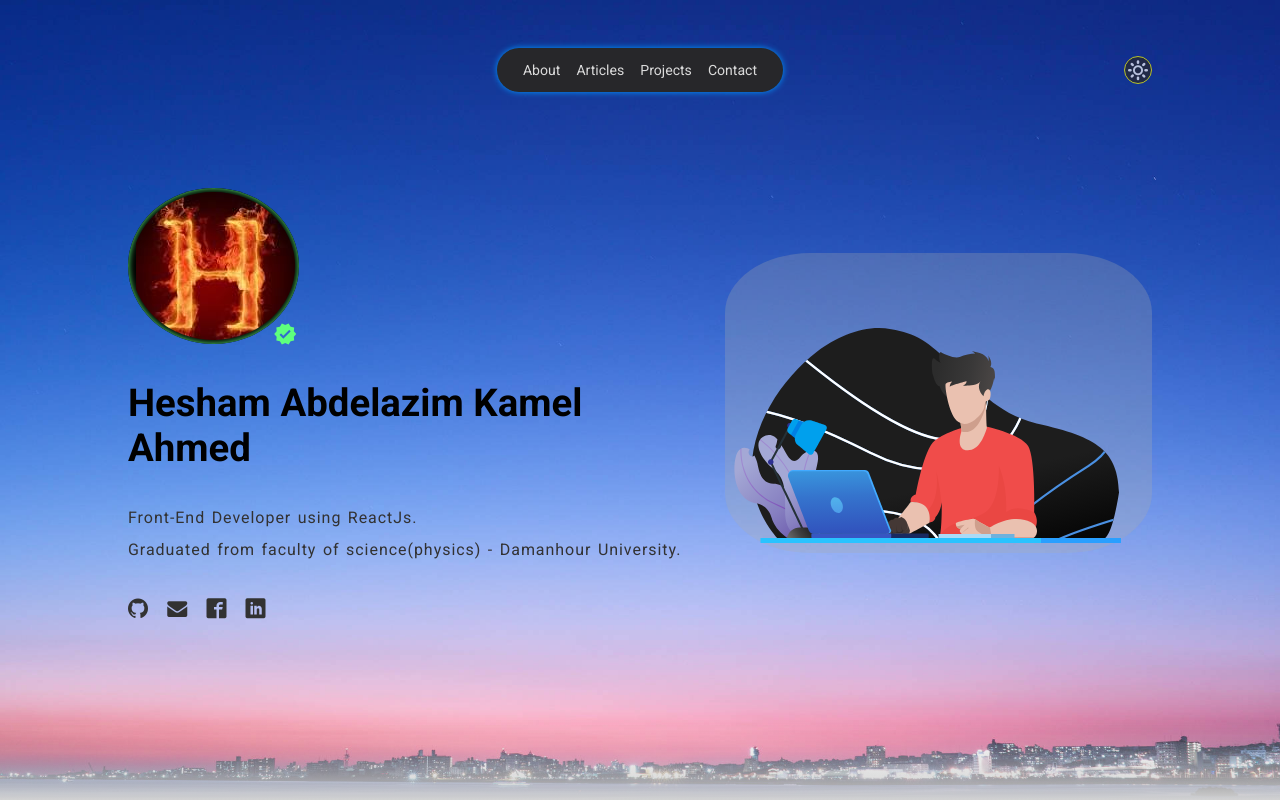
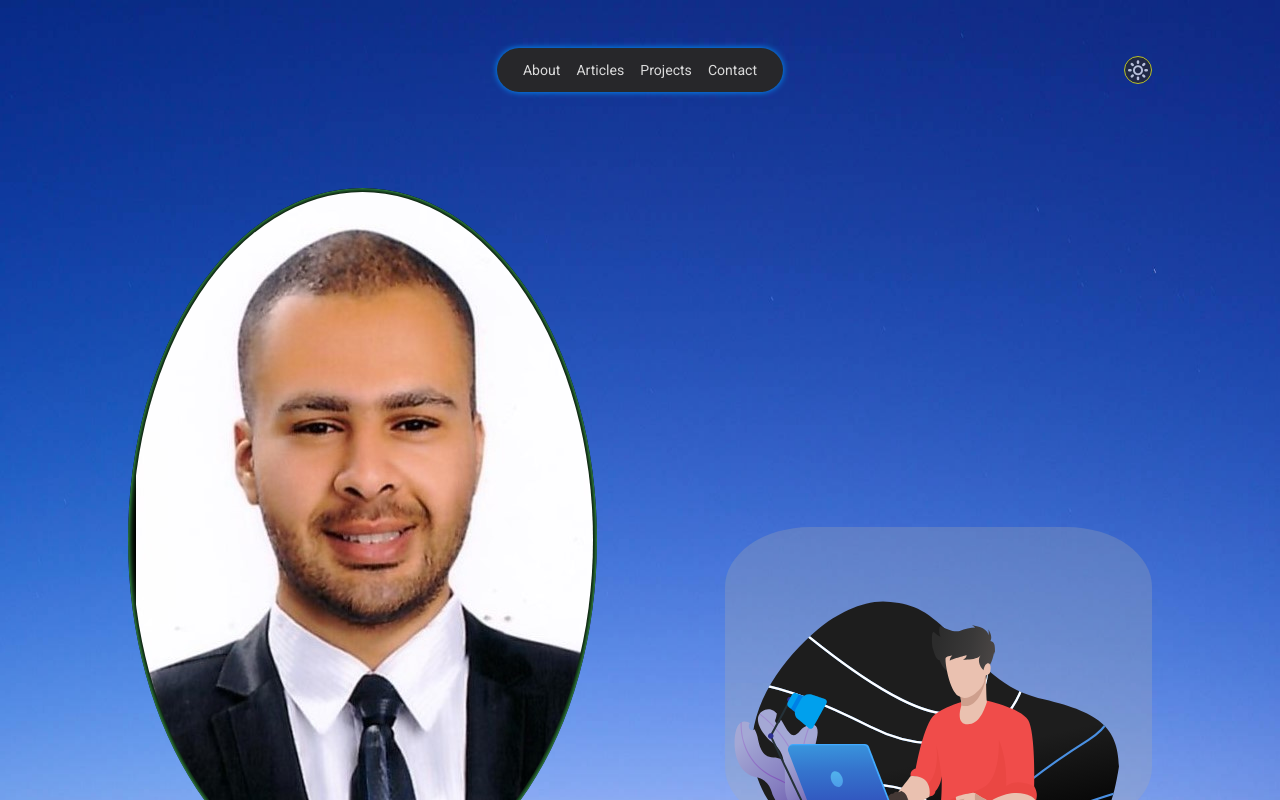
Before and after one commit to heshamabdelazim/Hesham-Portfolio, a React (Vite) app: page / in a window 1280 px wide. Shown: the top 800 px of the page. Built offline with nearby package versions, Linux system fonts and the light colour scheme.

Commit message:
changing image in hero section

```diff
--- a/src/components/2-hero/hero.jsx
+++ b/src/components/2-hero/hero.jsx
@@ -1,7 +1,7 @@
 import React from "react";
 import "./hero.css";
 
-import hLetter from "../../images/H_letter.jpg";
+import formal from "../../images/formal.jpg";
 // lottie-react for animation
 import Lottie from "lottie-react";
 import programmingAnimation from "./../../animation/coding.json";
@@ -35,7 +35,7 @@ const Hero = () => {
       <div className="container d-flex ">
         <section className="details d-flex ">
           <div className="image">
-            <img src={hLetter} alt="H-image" />
+            <img src={formal} alt="H-image" />
             <span className="icon-verified verify"></span>
           </div>
           <h1>Hesham Abdelazim Kamel Ahmed</h1>
```
Also changed, not shown: src/images/H_letter.jpg (deleted), src/images/formal.jpg (added).
